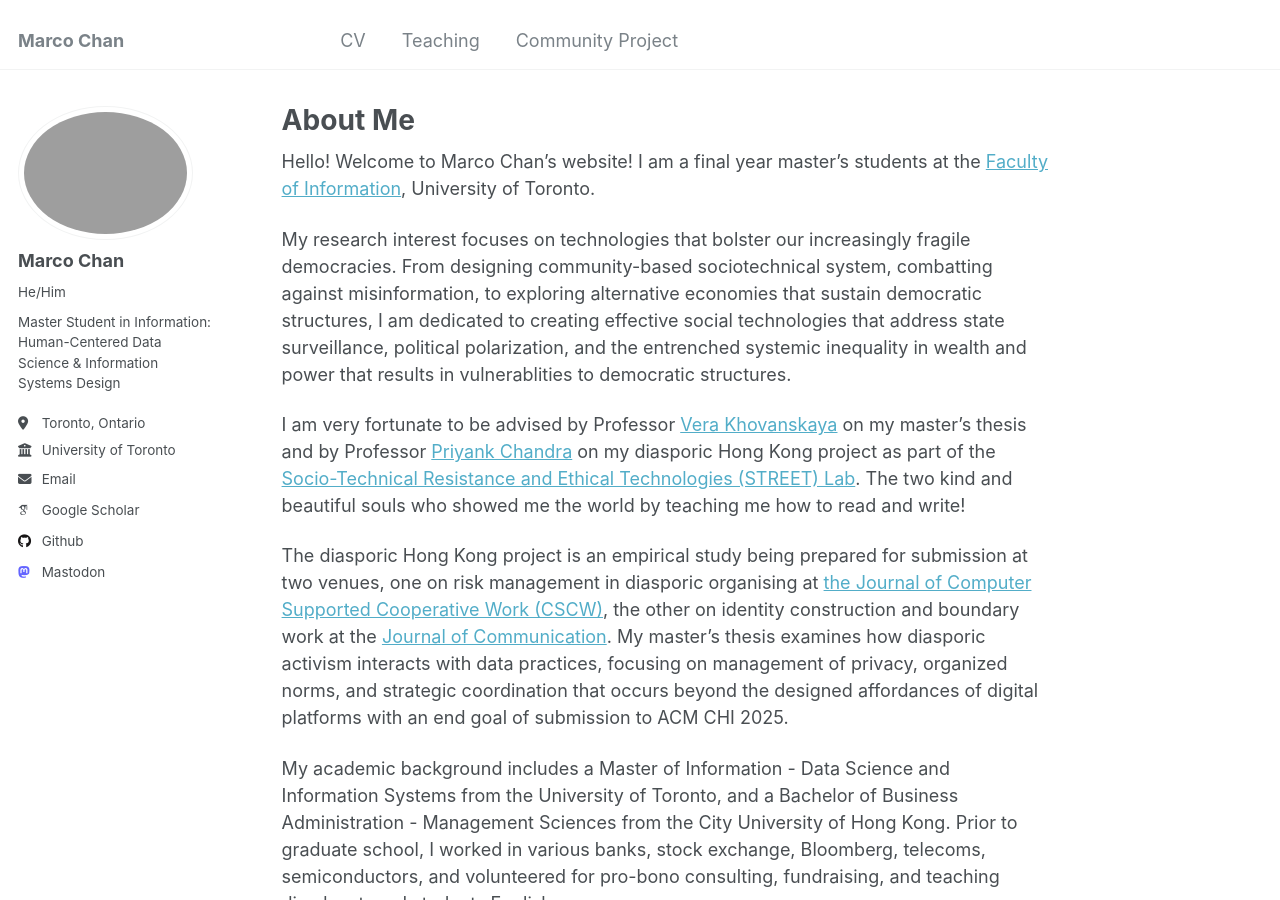
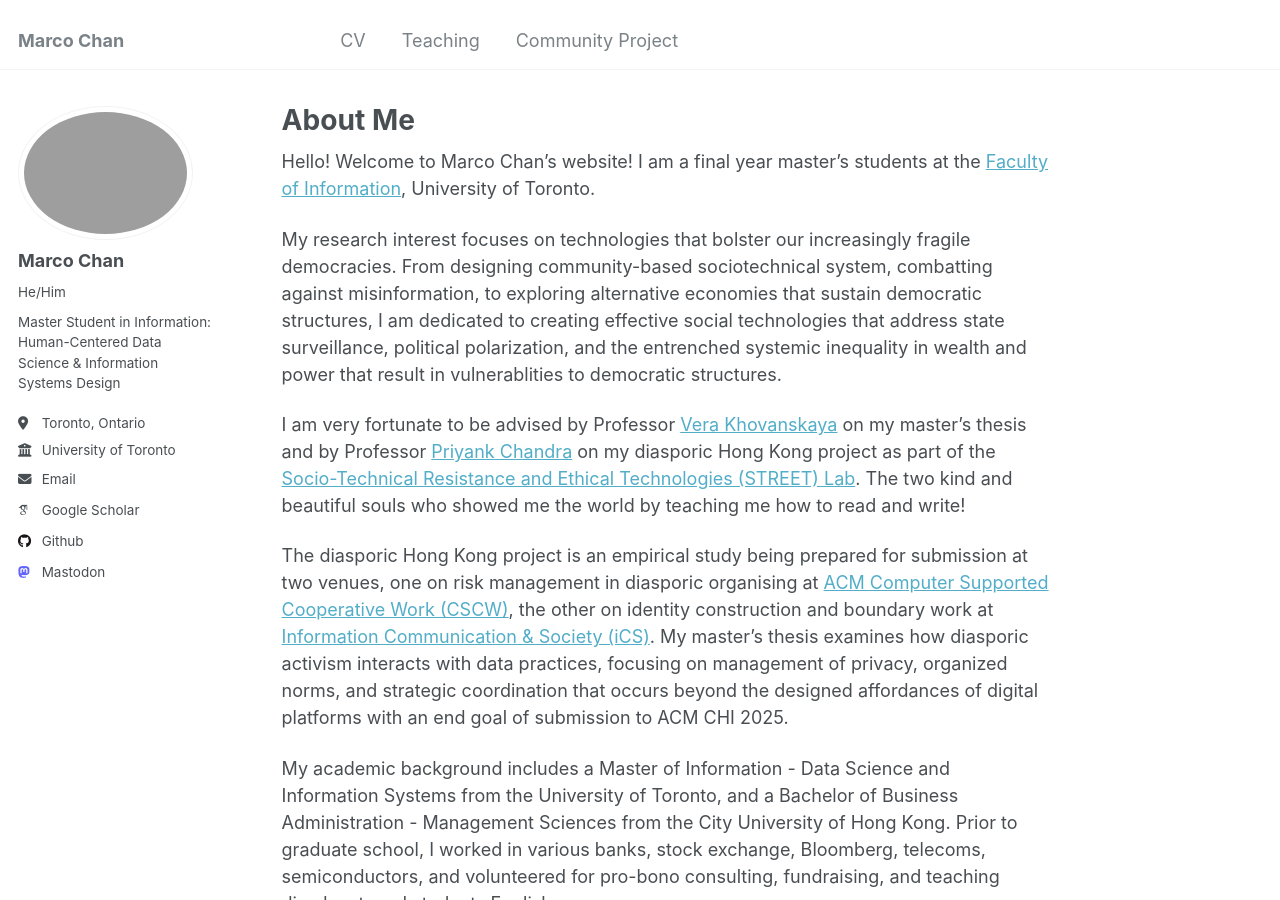
Before and after one commit to Marco-ProspectivePhD/home, a Jekyll site: the page built from _pages/about.md, in a window 1280 px wide and 900 px high. Built offline with Jekyll 4.4.1, drawn with Linux system fonts in a browser that asks for light colours; some web fonts are replaced.

Commit message:
Update about.md

```diff
--- a/_pages/about.md
+++ b/_pages/about.md
@@ -9,11 +9,11 @@ redirect_from:
 
 Hello! Welcome to Marco Chan's website! I am a final year master's students at the [Faculty of Information](https://ischool.utoronto.ca/), University of Toronto.
 
-My research interest focuses on technologies that bolster our increasingly fragile democracies. From designing community-based sociotechnical system, combatting against misinformation, to exploring alternative economies that sustain democratic structures, I am dedicated to creating effective social technologies that address state surveillance, political polarization, and the entrenched systemic inequality in wealth and power that results in vulnerablities to democratic structures.
+My research interest focuses on technologies that bolster our increasingly fragile democracies. From designing community-based sociotechnical system, combatting against misinformation, to exploring alternative economies that sustain democratic structures, I am dedicated to creating effective social technologies that address state surveillance, political polarization, and the entrenched systemic inequality in wealth and power that result in vulnerablities to democratic structures.
 
 I am very fortunate to be advised by Professor [Vera Khovanskaya](https://verakhovanskaya.github.io/) on my master's thesis and by Professor [Priyank Chandra](https://www.priyankc.com/) on my diasporic Hong Kong project as part of the [Socio-Technical Resistance and Ethical Technologies (STREET) Lab](https://www.streetlab.tech/). The two kind and beautiful souls who showed me the world by teaching me how to read and write!
 
-The diasporic Hong Kong project is an empirical study being prepared for submission at two venues, one on risk management in diasporic organising at [the Journal of Computer Supported Cooperative Work (CSCW)](https://link.springer.com/journal/10606), the other on identity construction and boundary work at the [Journal of Communication](https://academic.oup.com/JOC?login=true). My master's thesis examines how diasporic activism interacts with data practices, focusing on management of privacy, organized norms, and strategic coordination that occurs beyond the designed affordances of digital platforms with an end goal of submission to ACM CHI 2025.
+The diasporic Hong Kong project is an empirical study being prepared for submission at two venues, one on risk management in diasporic organising at [ACM Computer Supported Cooperative Work (CSCW)]([https://link.springer.com/journal/10606](https://dl.acm.org/conference/cscw)), the other on identity construction and boundary work at [Information Communication & Society (iCS)]([https://academic.oup.com/JOC?login=true](https://www.tandfonline.com/journals/rics20)). My master's thesis examines how diasporic activism interacts with data practices, focusing on management of privacy, organized norms, and strategic coordination that occurs beyond the designed affordances of digital platforms with an end goal of submission to ACM CHI 2025.
 
 My academic background includes a Master of Information - Data Science and Information Systems from the University of Toronto, and a Bachelor of Business Administration - Management Sciences from the City University of Hong Kong. Prior to graduate school, I worked in various banks, stock exchange, Bloomberg, telecoms, semiconductors, and volunteered for pro-bono consulting, fundraising, and teaching disadvantaged students English.
 
```
